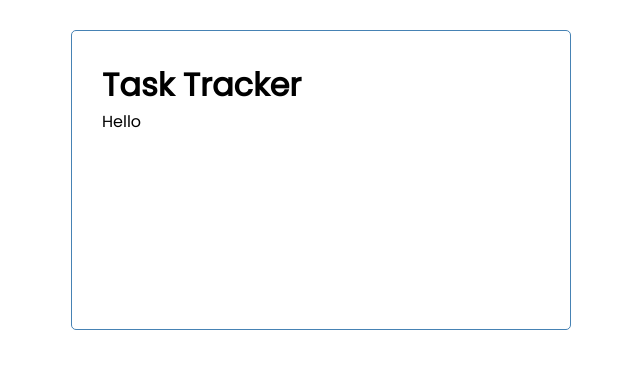
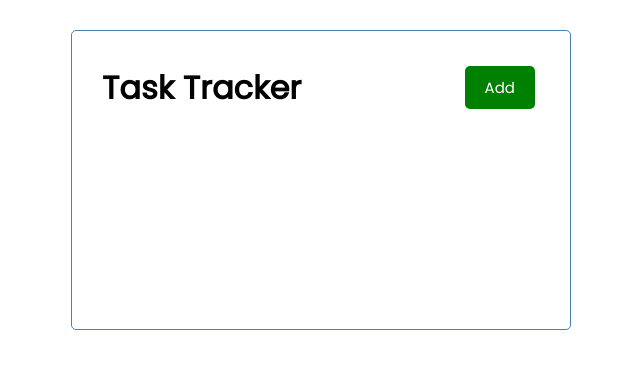
Before and after one commit to nickolasalcazar/React-To-Do, a React (Create React App) app: page / in a window 1280 px wide. Shown: the top 368 px of the page, without its empty margins (319-959 px from the left). Built offline with nearby package versions, Linux system fonts and the light colour scheme.

Commit message:
Added events

```diff
--- a/src/App.js
+++ b/src/App.js
@@ -4,7 +4,7 @@
 function App() {
   return (
     <div className='container'>
-      <Header title={ 'Hello' }/>
+      <Header title={ 'Task Tracker' }/>
     </div>
   );
 }
--- /dev/null
+++ b/src/components/Button.js
@@ -0,0 +1,27 @@
+import PropTypes from 'prop-types'
+
+const Button = ({ color, text, onClick }) => {
+    const clickMessage = (e) => {
+        console.log('I was clicked!')
+    }
+
+    return <button
+            style={{backgroundColor: color}}
+            className='btn'
+            onClick={onClick}
+        >
+            {text}
+        </button>
+}
+
+Button.defaultProps = {
+    color: 'steelblue',
+    text: 'Default'
+}
+
+Button.propTypes = {
+    text: PropTypes.string,
+    color: PropTypes.string,
+    onClick: PropTypes.func
+}
+export default Button
--- a/src/components/Header.js
+++ b/src/components/Header.js
@@ -1,10 +1,15 @@
 import PropTypes from 'prop-types'
+import Button from './Button'
 
 const Header = ({ title }) => {
+  const clickMessage = (e) => {
+      console.log('Hello')
+  }
+
   return (
-    <div>
-        <h1>Task Tracker</h1>
-        <p>{title}</p>
+    <div className='header'>
+        <h1>{title}</h1>
+        <Button color='green' text='Add' onClick={clickMessage}/>
     </div>
   )
 }
```
